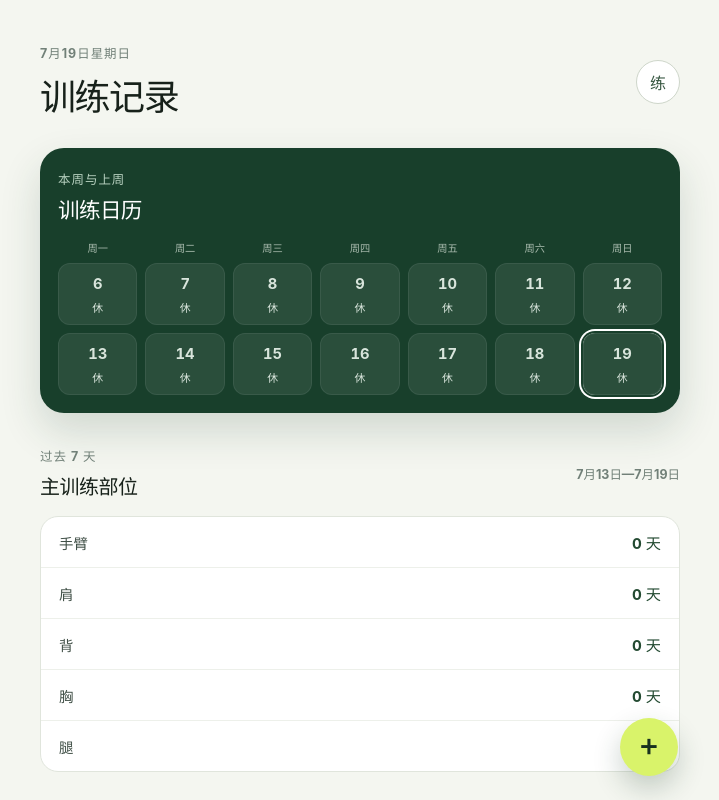
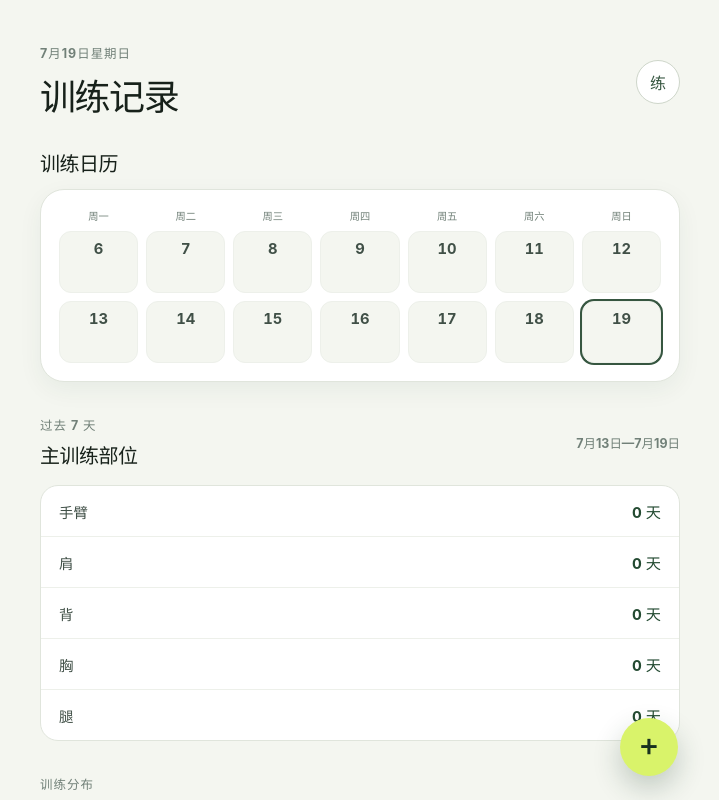
Before and after one commit to Chihatepython/fitness-tracker, a Vue app: page / in a window 1280 px wide. Shown: the top 800 px of the page, without its empty margins (280-999 px from the left). Built offline with nearby package versions, Linux system fonts and the light colour scheme.

Commit message:
Refine training calendar layout

```diff
--- a/src/App.vue
+++ b/src/App.vue
@@ -266,14 +266,16 @@ onMounted(() => {
       <div class="avatar" aria-hidden="true">练</div>
     </header>
 
-    <section class="training-calendar-card" aria-labelledby="calendar-title">
-      <header class="calendar-header">
-        <p class="eyebrow">本周与上周</p>
+    <section class="training-calendar-section" aria-labelledby="calendar-title">
       <h2 id="calendar-title">训练日历</h2>
-      </header>
 
+      <div class="training-calendar-card">
         <p v-if="isLoadingTrainingCalendar" class="calendar-status">正在读取训练记录…</p>
-      <p v-else-if="trainingCalendarError" class="calendar-status calendar-error" role="alert">
+        <p
+          v-else-if="trainingCalendarError"
+          class="calendar-status calendar-error"
+          role="alert"
+        >
           {{ trainingCalendarError }}
         </p>
         <div v-else>
@@ -288,14 +290,18 @@ onMounted(() => {
               :class="{ today: calendarDay.isToday, future: calendarDay.isFuture }"
               :data-body-part="calendarDay.bodyPart"
             >
-            <time :datetime="calendarDay.date" :aria-label="getCalendarDayAriaLabel(calendarDay)">
+              <time
+                :datetime="calendarDay.date"
+                :aria-label="getCalendarDayAriaLabel(calendarDay)"
+              >
                 <strong>{{ calendarDay.dayOfMonth }}</strong>
               </time>
               <span class="calendar-body-part">
-              {{ calendarDay.isFuture ? '—' : (calendarDay.bodyPart ?? '休') }}
+                {{ calendarDay.isFuture ? '—' : (calendarDay.bodyPart ?? '') }}
               </span>
             </li>
           </ol>
+        </div>
       </div>
     </section>
 
@@ -510,27 +516,19 @@ h1 {
   font-weight: 800;
 }
 
-.training-calendar-card {
-  padding: 22px 18px 18px;
-  border-radius: 24px;
-  background: #183f2b;
-  color: #fff;
-  box-shadow: 0 18px 40px rgb(24 63 43 / 16%);
+.training-calendar-section h2 {
+  margin: 0 0 12px;
+  font-size: 1.25rem;
+  letter-spacing: -0.025em;
 }
 
-.calendar-header {
-  margin-bottom: 16px;
-}
-
-.calendar-header .eyebrow {
-  margin-bottom: 5px;
-  color: #b9d2c1;
-}
-
-.calendar-header h2 {
-  margin-bottom: 0;
-  font-size: 1.35rem;
-  letter-spacing: -0.03em;
+.training-calendar-card {
+  padding: 18px;
+  border: 1px solid #e0e5dc;
+  border-radius: 24px;
+  background: #fff;
+  color: #17211a;
+  box-shadow: 0 8px 24px rgb(24 63 43 / 6%);
 }
 
 .calendar-weekdays,
@@ -545,7 +543,7 @@ h1 {
 
 .calendar-weekdays {
   margin-bottom: 8px;
-  color: #a9bbae;
+  color: #718078;
   font-size: 0.64rem;
   font-weight: 700;
   text-align: center;
@@ -554,16 +552,16 @@ h1 {
 .calendar-day {
   display: flex;
   min-width: 0;
-  min-height: 62px;
+  height: 62px;
   align-items: center;
   flex-direction: column;
   justify-content: space-between;
-  gap: 5px;
-  padding: 9px 2px;
-  border: 1px solid rgb(255 255 255 / 7%);
+  gap: 3px;
+  padding: 6px 2px;
+  border: 1px solid #edf0ea;
   border-radius: 12px;
-  background: rgb(255 255 255 / 8%);
-  color: #d9e5dc;
+  background: #f4f6f0;
+  color: #405047;
 }
 
 .calendar-day time {
@@ -577,7 +575,7 @@ h1 {
 }
 
 .calendar-body-part {
-  font-size: 0.68rem;
+  font-size: 0.8rem;
   font-weight: 800;
   white-space: nowrap;
 }
@@ -609,15 +607,13 @@ h1 {
 }
 
 .calendar-day.future {
-  border-color: rgb(255 255 255 / 4%);
-  background: rgb(255 255 255 / 4%);
-  color: #8ca095;
+  border-color: #f0f2ed;
+  background: #fafbf8;
+  color: #a7afa9;
 }
 
 .calendar-day.today {
-  box-shadow:
-    0 0 0 2px #183f2b,
-    0 0 0 4px #fff;
+  box-shadow: 0 0 0 2px #365640;
 }
 
 .calendar-status {
@@ -625,12 +621,12 @@ h1 {
   min-height: 160px;
   margin: 0;
   place-items: center;
-  color: #b9d2c1;
+  color: #718078;
   font-size: 0.85rem;
 }
 
 .calendar-error {
-  color: #ffd2d2;
+  color: #a52d2d;
 }
 
 .summary-section,
```
Lines whose indentation alone changed are shown as unchanged.
